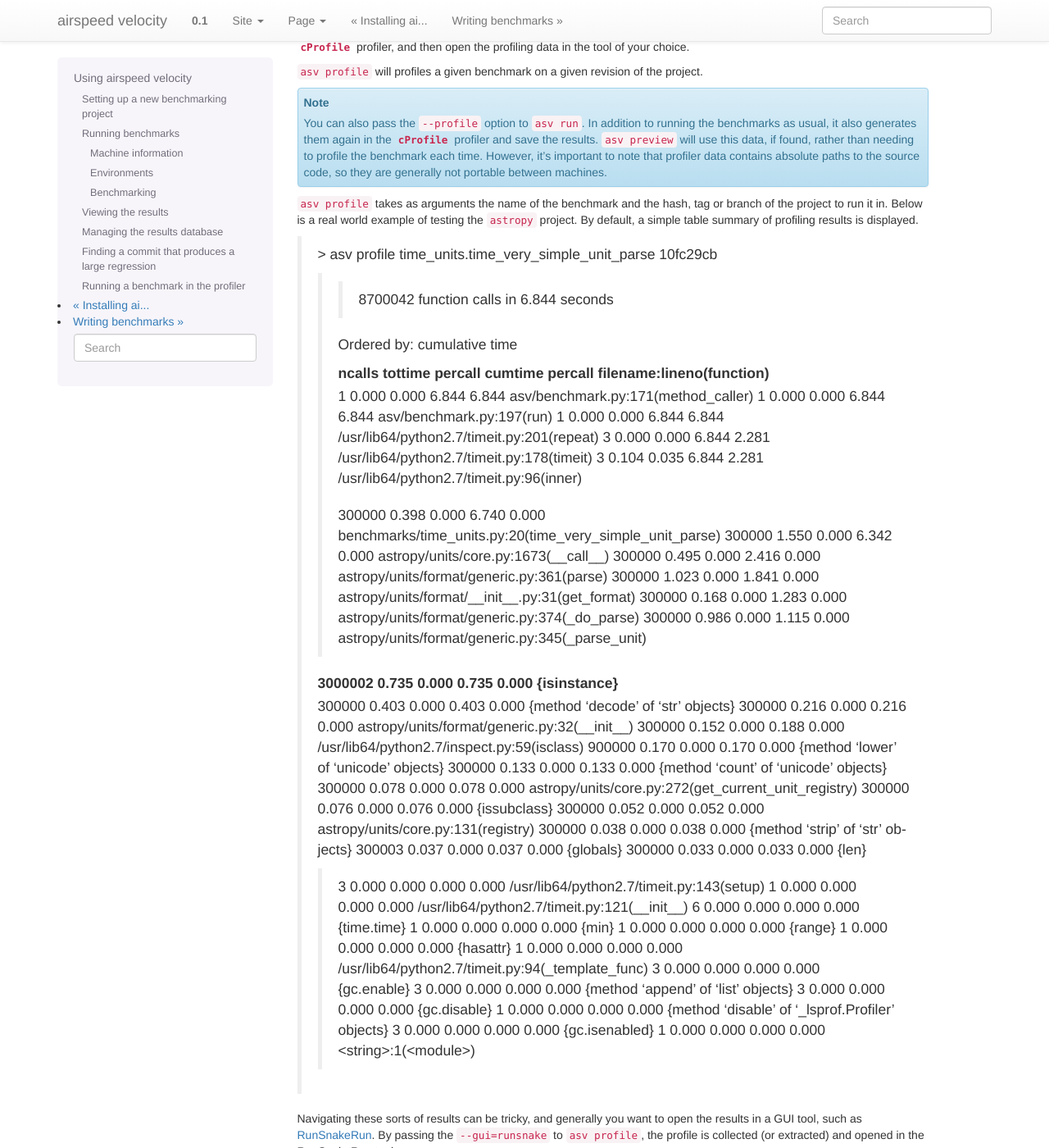
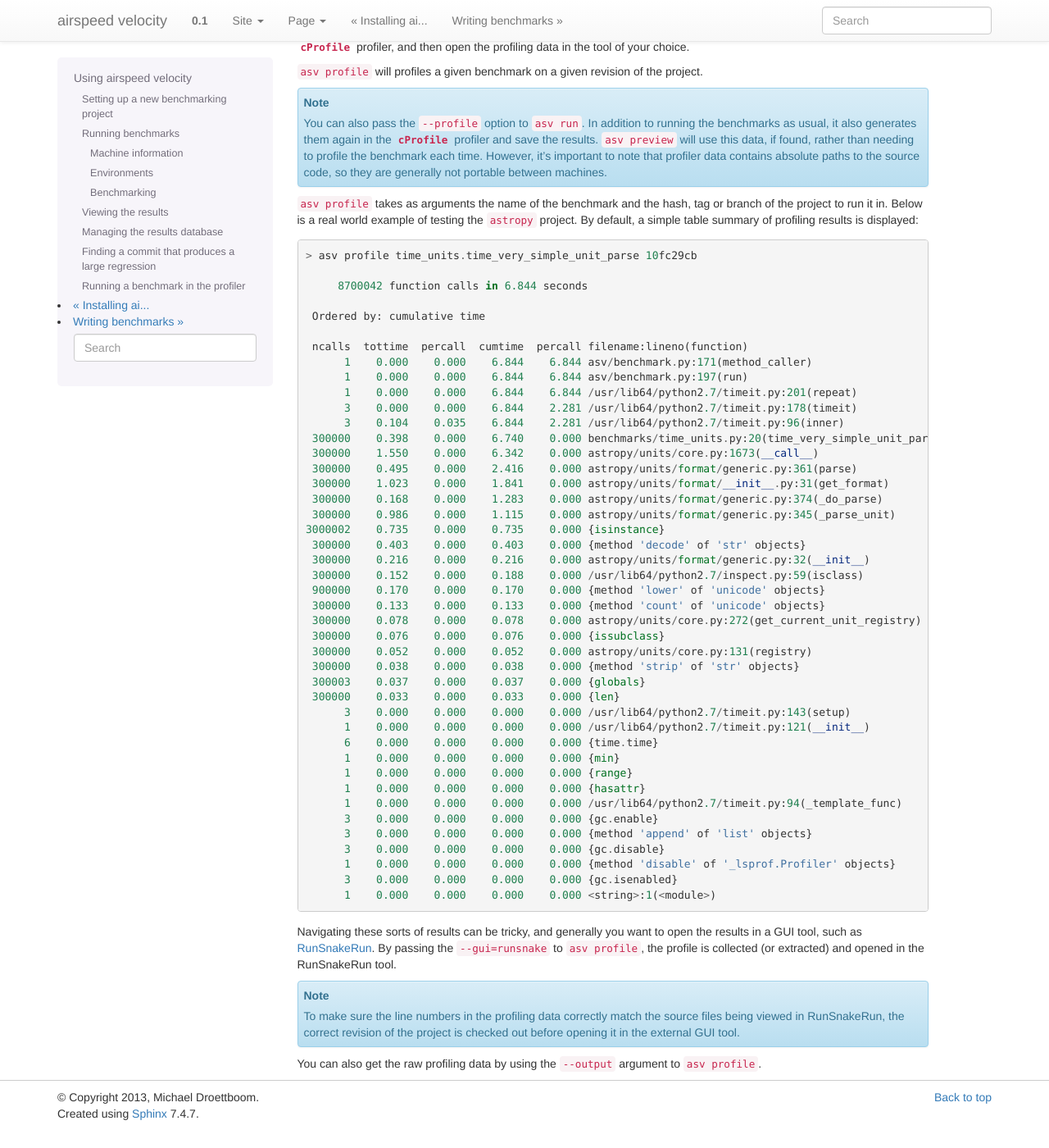
Before and after one commit to airspeed-velocity/asv, a Sphinx documentation site: the page built from docs/source/using.rst, in a window 1280 px wide and 1400 px high, scrolled down 6293 px. Shown: the whole window at 82% size. Built offline with Sphinx 7.4.7, drawn with Linux system fonts in a browser that asks for light colours; after the commit the page ends 7671 px from its top, so only the background shows below that.

Commit message:
Fix doc warnings.

```diff
--- a/docs/source/using.rst
+++ b/docs/source/using.rst
@@ -389,7 +389,7 @@ the project.
 ``asv profile`` takes as arguments the name of the benchmark and the
 hash, tag or branch of the project to run it in.  Below is a real
 world example of testing the ``astropy`` project.  By default, a
-simple table summary of profiling results is displayed.
+simple table summary of profiling results is displayed::
 
     > asv profile time_units.time_very_simple_unit_parse 10fc29cb
 
--- a/docs/source/writing_benchmarks.rst
+++ b/docs/source/writing_benchmarks.rst
@@ -147,7 +147,7 @@ possible, with as much extraneous setup moved to a ``setup`` function::
 - ``repeat``: The number of times to repeat the benchmark, with each
   repetition running the benchmark ``number`` of times.  The minimum
   time from all of these repetitions is used as the final result.
-  When not provided, defaults to `timeit.default_repeat` (3).
+  When not provided, defaults to ``timeit.default_repeat`` (3).
 
 - ``timer``: The timing function to use, which can be any source of
   monotonically increasing numbers, such as `time.clock`, `time.time`
```
